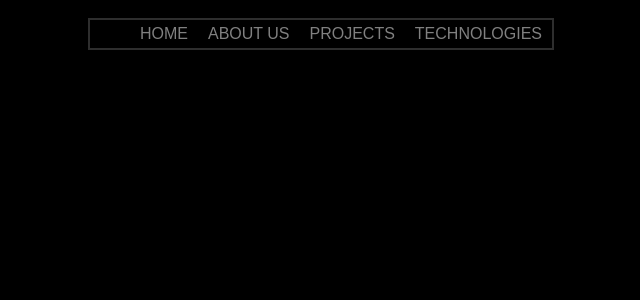
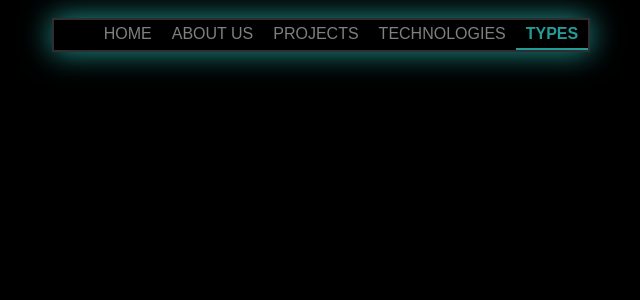
Before and after one commit to SimoneMenichetti/laravel-api, a Vue app: page /types in a window 1280 px wide. Shown: the top 300 px of the page, without its empty margins (319-959 px from the left). Built offline with nearby package versions, Linux system fonts and the light colour scheme.

Commit message:
feat:( add Types pages , add route and style scss / initialize Api Type::all() )

```diff
--- a/src/components/partials/Navbar.vue
+++ b/src/components/partials/Navbar.vue
@@ -13,6 +13,8 @@ export default {
           return 'projects-shadow';
         case 'tech':
           return 'tech-shadow';
+          case 'type':
+          return 'type-shadow';
         default:
           return '';
       }
@@ -36,6 +38,9 @@ export default {
             // Verde oliva per Technologies
           case 'tech':
             return { color: 'rgb(133, 156, 35)' };
+            // colore Types
+            case 'type':
+            return { color: 'rgb(35, 156, 152)' };
              // Colore predefinito
           default:
             return { color: 'rgba(255, 255, 255, 0.257)' };
@@ -89,6 +94,15 @@ export default {
           Technologies
         </router-link>
       </li>
+      <li>
+        <router-link
+          :to="{ name: 'type' }"
+          class="nav-link"
+          :style="getLinkStyle('type')"
+        >
+          Types
+        </router-link>
+      </li>
     </ul>
   </div>
 </template>
@@ -96,7 +110,6 @@ export default {
 
 
 <style lang="scss" scoped>
-
 ul {
   backdrop-filter: blur(30px);
   border: 2px solid rgba(255, 255, 255, 0.18);
@@ -114,7 +127,6 @@ ul {
       text-decoration: none;
       text-transform: uppercase;
       padding: 5px 10px;
-      border: green;
       color: inherit;
 
       &:hover {
@@ -129,22 +141,24 @@ ul {
   }
 }
 
-    /* Classi specifiche per il box-shadow in base alla rotta corrente */
-  .home-shadow {
-  /* Colore per Home */
+/* box-shadow in base alla rotta  */
+.home-shadow {
   box-shadow: 0px 0px 30px rgb(12, 174, 61);
 }
-  /* Colore per About us */
+
 .about-shadow {
   box-shadow: 0px 0px 30px rgb(174, 61, 12);
 }
-/* Colore per Projects */
+
 .projects-shadow {
   box-shadow: 0px 0px 30px rgb(61, 12, 174);
 }
-// colore per technologies
+
 .tech-shadow {
   box-shadow: 0px 0px 30px rgb(133, 156, 35);
 }
 
+.type-shadow {
+  box-shadow: 0px 0px 30px rgb(35, 156, 152);
+}
 </style>
--- /dev/null
+++ b/src/pages/Types.vue
@@ -0,0 +1,12 @@
+<script>
+export default {
+    name:'type',
+}
+</script>
+
+<template>
+
+</template>
+
+<style lang="scss" scoped>
+</style>
--- a/src/router/index.js
+++ b/src/router/index.js
@@ -4,6 +4,7 @@ import Home from '../pages/Home.vue'
 import About from '../pages/About.vue'
 import Lab from '../pages/Lab.vue'
 import Tech from '../pages/Tech.vue'
+import Types from '../pages/Types.vue'
 
 const router = createRouter({
   history: createWebHistory(import.meta.env.BASE_URL),
@@ -40,6 +41,13 @@ const router = createRouter({
       component: Tech
     },
 
+    {
+      path: '/types',
+      name: 'type',
+      component: Types
+    },
+
+
 
   ]
 })
```
